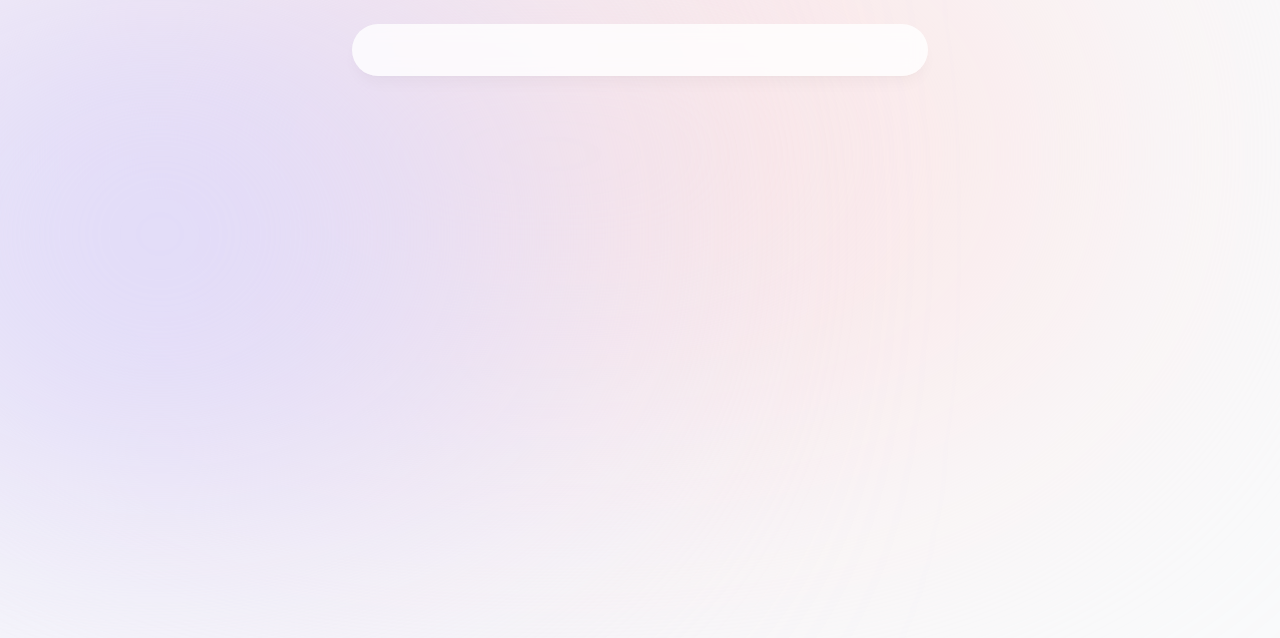
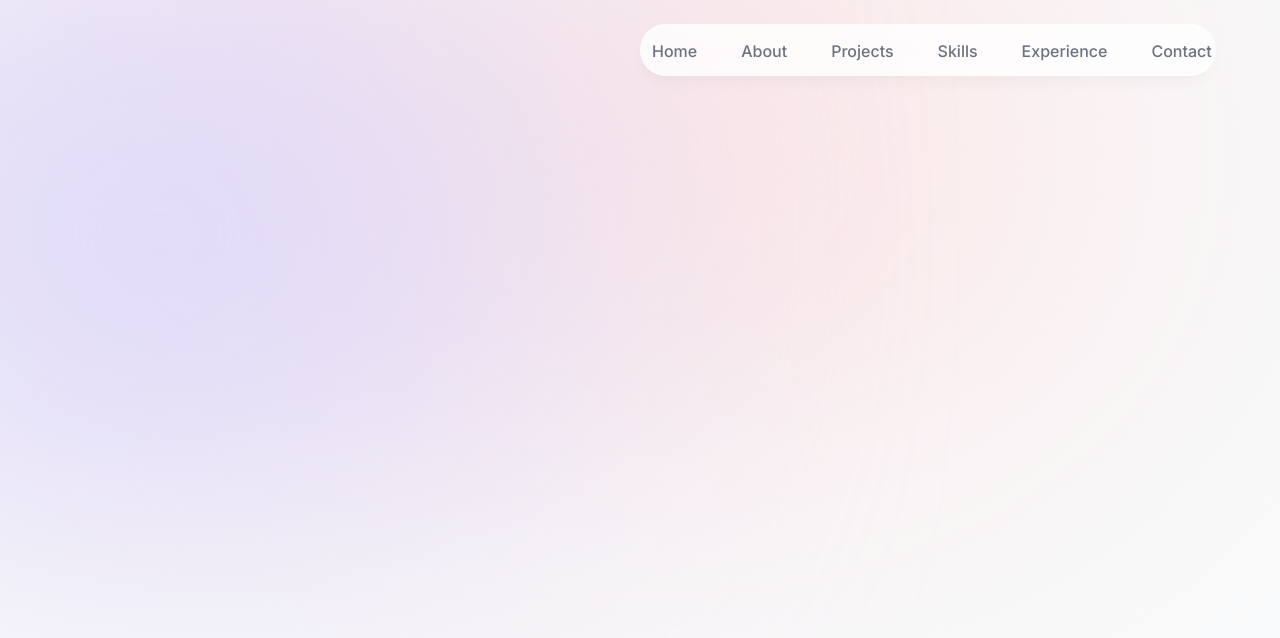
Before and after one commit to Axido545/portfolio, a Next.js app: page / in a window 1280 px wide. Shown: the top 638 px of the page. Built offline with nearby package versions, Linux system fonts and the light colour scheme.

Commit message:
add css to nav

```diff
--- a/components/header.tsx
+++ b/components/header.tsx
@@ -1,14 +1,37 @@
-import React from 'react'
+import React from 'react';
+import {links} from "@/lib/data";
+import Link from 'next/link';
 
 export default function header() {
   return <header className='z-[999] relative'>
-    <div className='fixed top-0 left-1/2 -translate-x-1/2 h-[4.5rem] w-full
-     rounded-none border-white border-opacity-40 bg-white
+    <div className='fixed top-0 left-1/2  h-[4.5rem] w-full
+     rounded-none border border-white border-opacity-40 bg-white
       bg-opacity-80 shadow-lg shadow-black/[0.03] backdrop-blur-[0.5rem]
       sm:top-6 sm:h-[3.25rem] sm:w-[36rem] sm:rounded-full'></div>
     <nav className="fixed top-[0.15rem] left-1/2 h-12 -translate-x-1/
     2 py-2 sm:top-[1.7rem] sm:h-[initial] sm:py-0">
-      <ul></ul>
+      <ul className='flex w-[22rem] flex-wrap
+      items-center justify-center gap-y-1 text-[0.
+      9rem] font-medium text-gray-500 sm:w-[initial]
+      sm:flex-nowrap sm:gap-5'>{
+        links.map((link)=> (
+          <li
+          className='h-3/4 flex items-center
+          justify-center'
+          key={link.hash}
+          >
+            <Link className='flex w-full items-center
+             justify-center px-3 py-3 hover:text-gray-950 transition'
+             href={link.hash}>
+            {link.name}
+            </Link>
+          </li>
+
+        ))
+
+        }
+
+      </ul>
     </nav>
   </header>
 }
```
